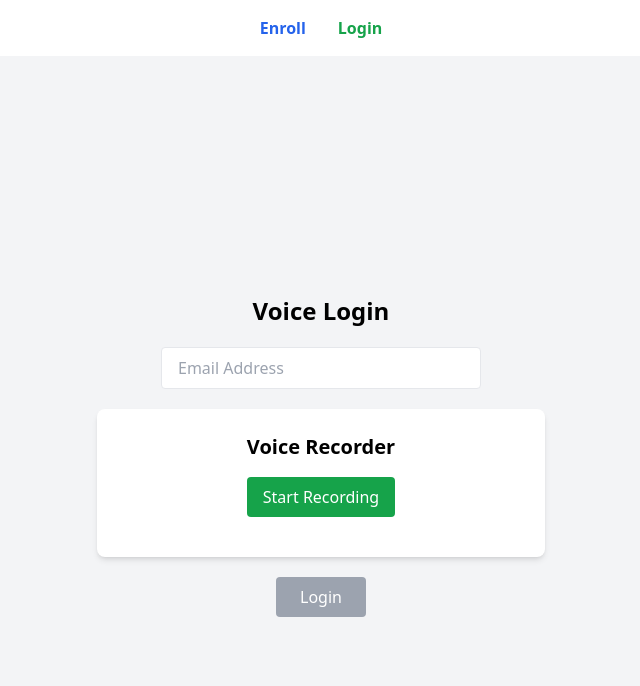
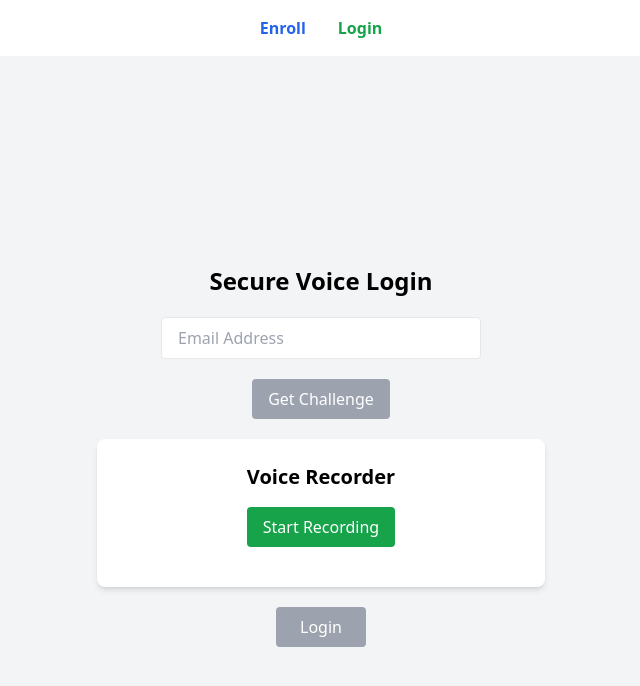
Before and after one commit to Nithin-joshua/Voice_Authentication-MVP, a React app in the folder frontend/: page / in a window 1280 px wide. Shown: the top 686 px of the page, without its empty margins (319-959 px from the left). Built offline with nearby package versions, Linux system fonts and the light colour scheme; the HTML template or start-up script is replaced by a standard one.

Commit message:
Fix login page with proper challenge–response flow

```diff
--- a/frontend/src/pages/Login.jsx
+++ b/frontend/src/pages/Login.jsx
@@ -5,10 +5,42 @@ export default function Login() {
   const [email, setEmail] = useState("");
   const [audioBlob, setAudioBlob] = useState(null);
   const [result, setResult] = useState(null);
+  const [challenge, setChallenge] = useState("");
+  const [loadingChallenge, setLoadingChallenge] = useState(false);
 
+  // 🔐 Fetch challenge from backend
+  const fetchChallenge = async () => {
+    if (!email) {
+      alert("Enter email first");
+      return;
+    }
+
+    setLoadingChallenge(true);
+    setResult(null);
+
+    try {
+      const res = await fetch(
+        `http://127.0.0.1:8000/challenge?email=${email}`
+      );
+      const data = await res.json();
+
+      if (data.challenge) {
+        setChallenge(data.challenge);
+      } else {
+        alert("Failed to get challenge");
+      }
+    } catch (err) {
+      console.error(err);
+      alert("Challenge service unavailable");
+    } finally {
+      setLoadingChallenge(false);
+    }
+  };
+
+  // 🔐 Authenticate with challenge + voice
   const authenticate = async () => {
-    if (!email || !audioBlob) {
-      alert("Please enter email and record your voice");
+    if (!email || !audioBlob || !challenge) {
+      alert("Get challenge and record your voice first");
       return;
     }
 
@@ -32,8 +64,9 @@ export default function Login() {
 
   return (
     <div className="min-h-screen bg-gray-100 flex flex-col items-center justify-center gap-5">
-      <h1 className="text-2xl font-bold">Voice Login</h1>
+      <h1 className="text-2xl font-bold">Secure Voice Login</h1>
 
+      {/* Email Input */}
       <input
         type="email"
         placeholder="Email Address"
@@ -42,13 +75,37 @@ export default function Login() {
         className="px-4 py-2 border rounded w-80"
       />
 
+      {/* Challenge Button */}
+      <button
+        onClick={fetchChallenge}
+        disabled={!email || loadingChallenge}
+        className={`px-4 py-2 rounded text-white ${
+          email
+            ? "bg-blue-600 hover:bg-blue-700"
+            : "bg-gray-400 cursor-not-allowed"
+        }`}
+      >
+        {loadingChallenge ? "Generating..." : "Get Challenge"}
+      </button>
+
+      {/* Show Challenge */}
+      {challenge && (
+        <p className="text-center font-semibold text-gray-700">
+          Please say:
+          <br />
+          <span className="text-blue-600">"{challenge}"</span>
+        </p>
+      )}
+
+      {/* Audio Recorder */}
       <AudioRecorder onRecordingComplete={setAudioBlob} />
 
+      {/* Login Button */}
       <button
         onClick={authenticate}
-        disabled={!email || !audioBlob}
+        disabled={!email || !audioBlob || !challenge}
         className={`px-6 py-2 rounded text-white ${
-          email && audioBlob
+          email && audioBlob && challenge
             ? "bg-green-600 hover:bg-green-700"
             : "bg-gray-400 cursor-not-allowed"
         }`}
@@ -56,9 +113,11 @@ export default function Login() {
         Login
       </button>
 
+      {/* Result */}
       {result && (
         <div className="text-center">
           <p>Similarity Score: {result.similarity_score}</p>
+          <p>Variance Score: {result.variance_score}</p>
           <p
             className={
               result.authenticated ? "text-green-600" : "text-red-600"
```
